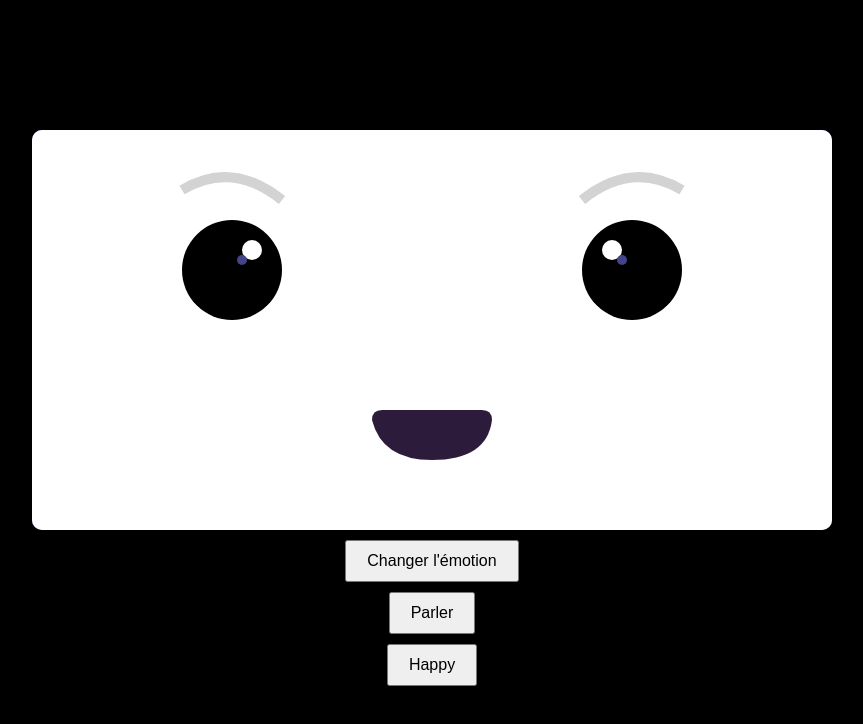
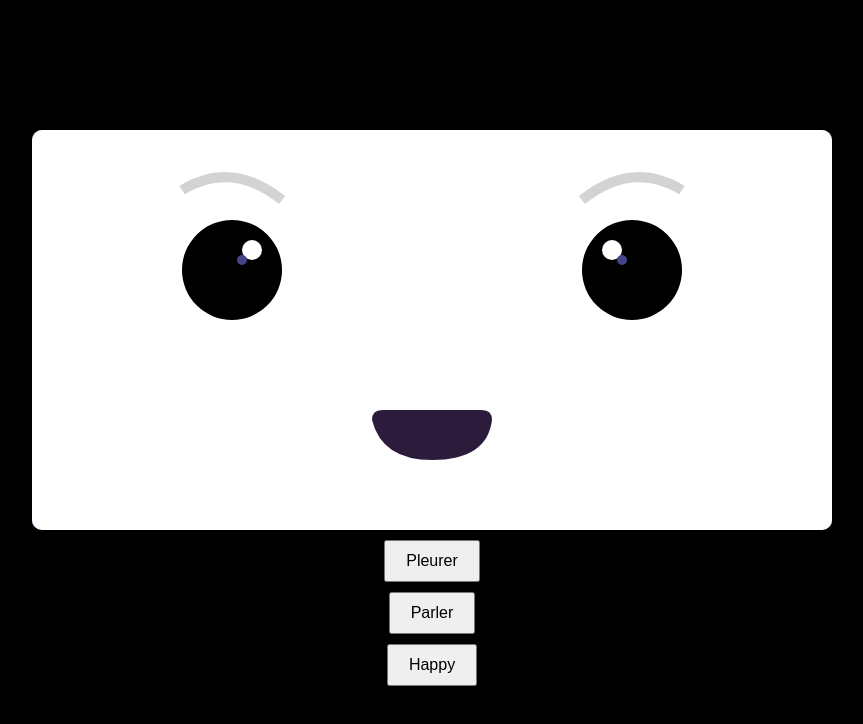
Before and after one commit to Miguel-Delhelle/QTRobot, a plain HTML site: page TEST_TONY/visage/visage.html in a window 1280 px wide. Shown: the whole page, without its empty margins (208-1071 px from the left). Drawn offline with Linux system fonts and the light colour scheme.

Commit message:
modif html

```diff
--- a/TEST_TONY/visage/visage.html
+++ b/TEST_TONY/visage/visage.html
@@ -27,7 +27,7 @@
 </head>
 <body>
     <canvas id="myCanvas" width="800" height="400"></canvas>
-    <button id="changeEmotionBtn">Changer l'émotion</button>
+    <button id="changeEmotionBtn">Pleurer</button>
     <button id="talkButton">Parler</button>
     <button id="happyButton">Happy</button>
 
```
Also changed, not shown: TEST_TONY/visage/visage.js (line endings or trailing spaces).
